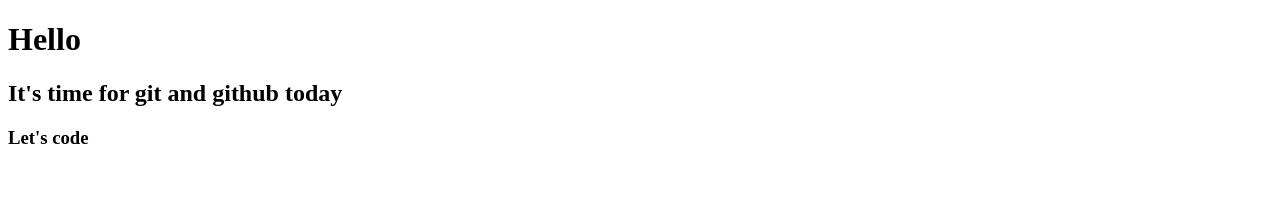
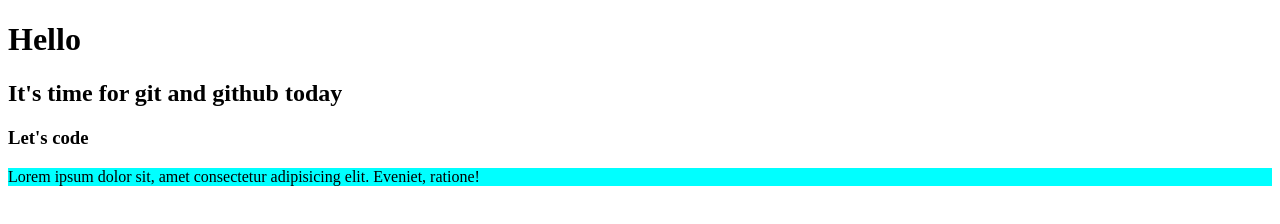
Before and after one commit to farjanarahman/my-second-repo, a plain HTML site: page index.html in a window 1280 px wide. Drawn offline with Linux system fonts and the light colour scheme.

Commit message:
color added

```diff
--- a/index.html
+++ b/index.html
@@ -5,10 +5,12 @@
     <meta http-equiv="X-UA-Compatible" content="IE=edge">
     <meta name="viewport" content="width=device-width, initial-scale=1.0">
     <title>My second repo</title>
+    <link rel="stylesheet" href="style.css">
 </head>
 <body>
     <h1>Hello</h1>
     <h2>It's time for git and github today</h2>
     <h3>Let's code</h3>
+    <p>Lorem ipsum dolor sit, amet consectetur adipisicing elit. Eveniet, ratione!</p>
 </body>
 </html>
--- /dev/null
+++ b/style.css
@@ -0,0 +1,3 @@
+p{
+    background-color: aqua;
+}
```
